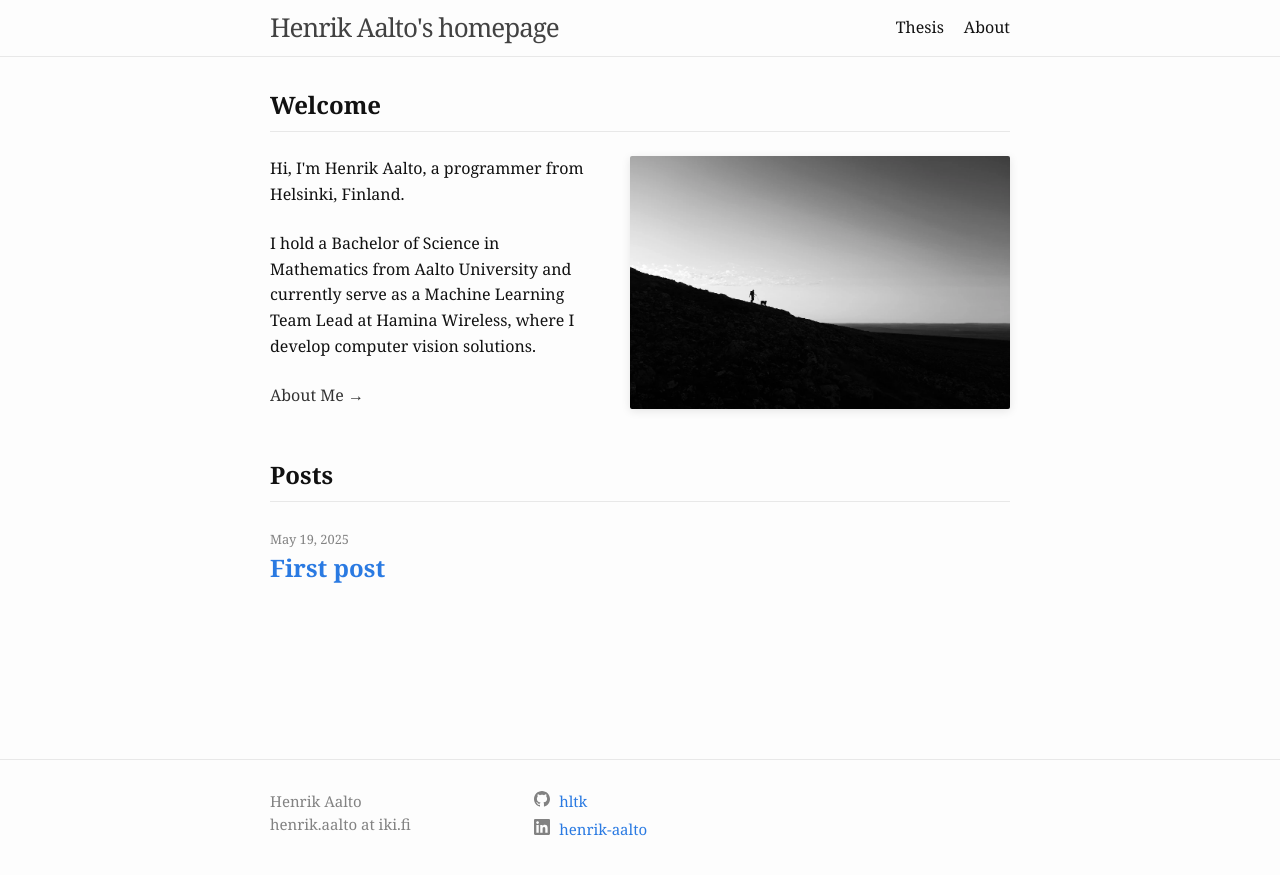
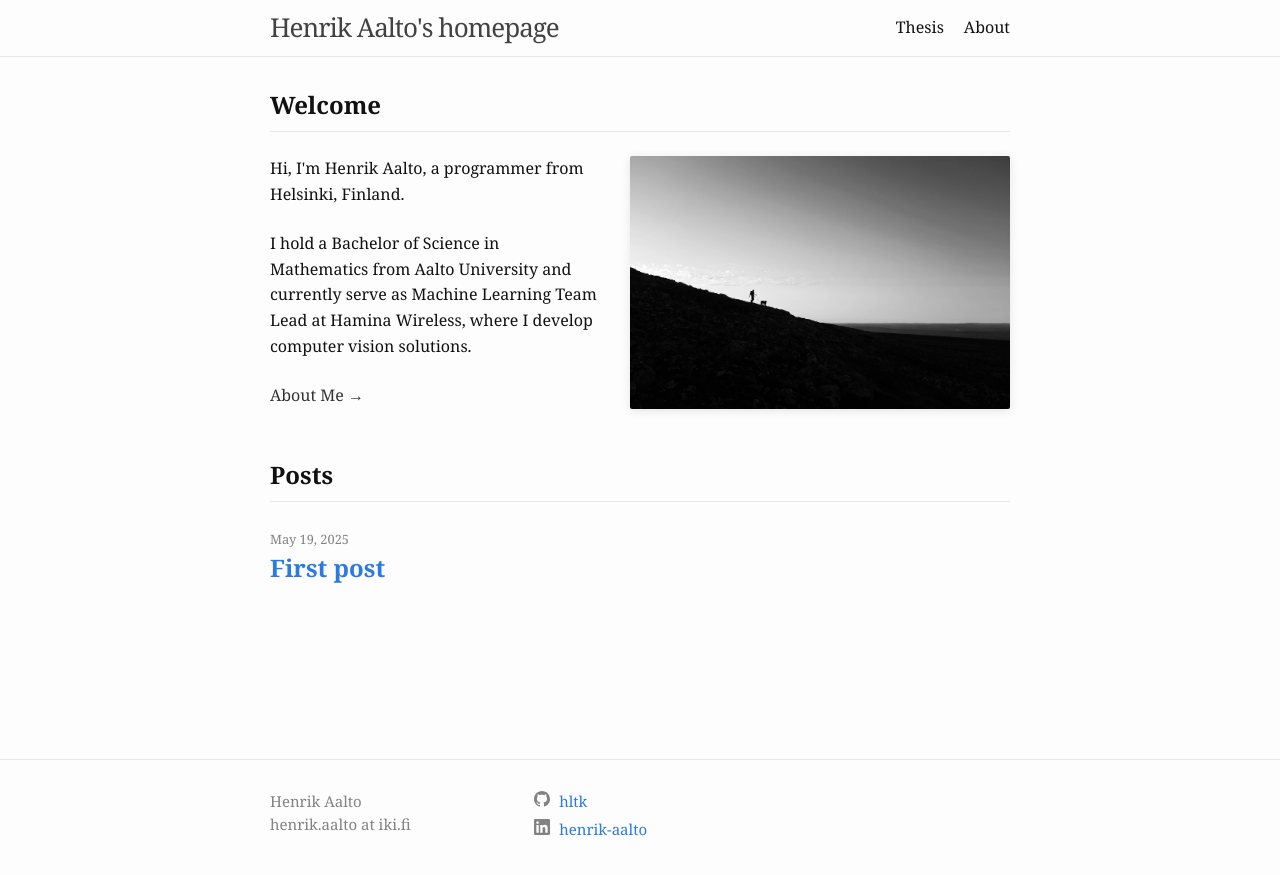
Before and after one commit to hltk/hltk.github.io, a Jekyll site: the page built from index.markdown, in a window 1280 px wide. Shown: the top 875 px of the page. Built offline with Jekyll 4.4.1, drawn with Linux system fonts in a browser that asks for light colours.

Commit message:
Remove a

```diff
--- a/_layouts/home.html
+++ b/_layouts/home.html
@@ -15,7 +15,7 @@ layout: default
     <div class="intro-text">
       <p>Hi, I'm Henrik Aalto, a programmer from Helsinki, Finland.</p>
 
-      <p>I hold a Bachelor of Science in Mathematics from Aalto University and currently serve as a Machine Learning Team Lead at Hamina Wireless, where I develop computer vision solutions.</p>
+      <p>I hold a Bachelor of Science in Mathematics from Aalto University and currently serve as Machine Learning Team Lead at Hamina Wireless, where I develop computer vision solutions.</p>
 
       <!-- <p>My achievements include an IOI silver medal, BOI gold medal, and winning the NCPC. I also coach Finland's competitive programming team.</p> -->
 
```
